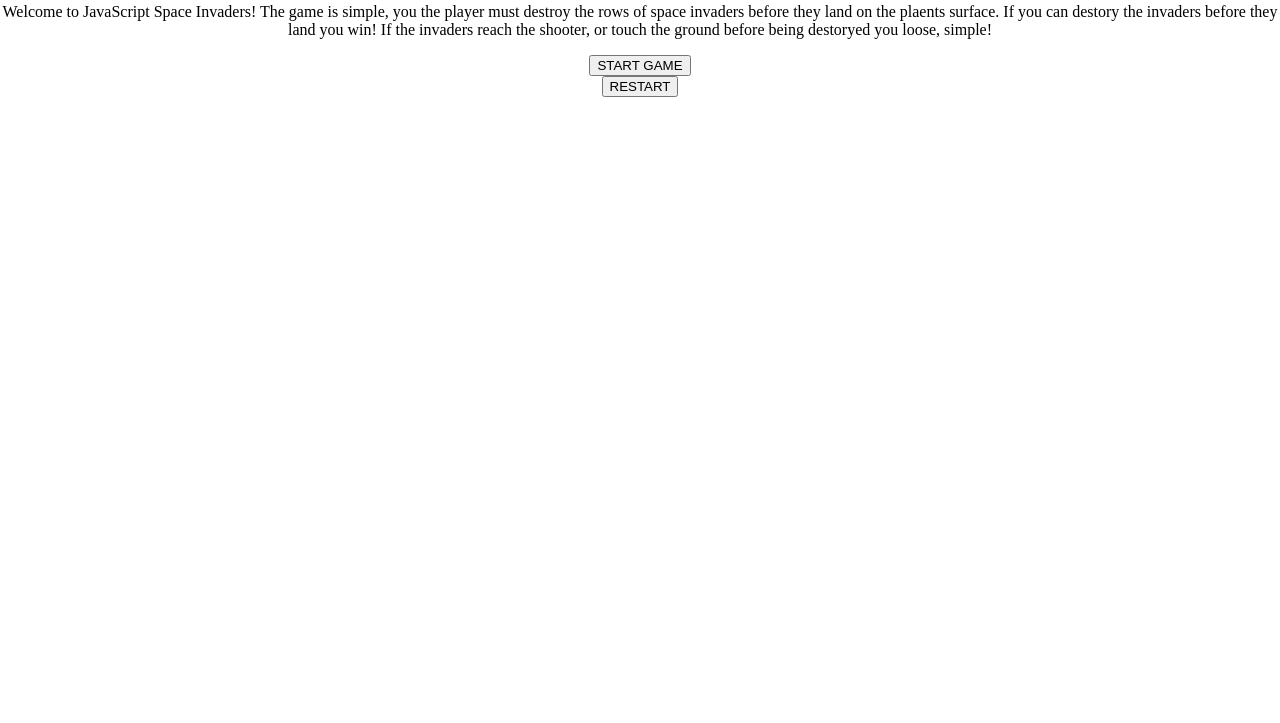
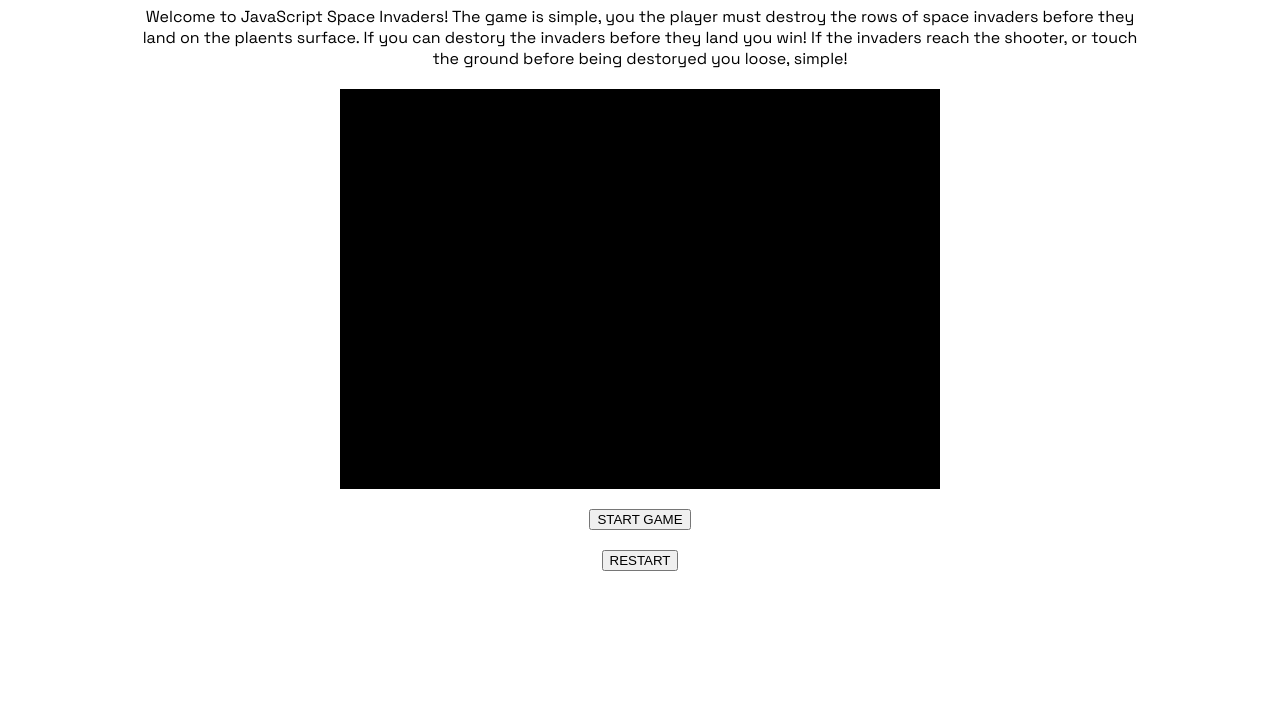
Before and after one commit to RikkieBobby/JS-SpaceInvaders, a plain HTML site: page index.html in a window 1280 px wide. Shown: the part 77-800 px from the top of the page. Drawn offline with Linux system fonts and the light colour scheme.

Commit message:
add style to body, instructions and game area in css

```diff
--- a/assets/css/style.css
+++ b/assets/css/style.css
@@ -1,5 +1,23 @@
+@import url("https://fonts.googleapis.com/css2?family=Black+Ops+One&family=Space+Grotesk&display=swap");
+
 body {
     width: 100%;
     margin: 0 auto;
     text-align: center;
+    font-family: "Black Ops One", sans-serif;
 }
+
+#instructions {
+    font-family: 'Space Grotesk', sans-serif;
+    width: 80%;
+    text-align: center;
+    margin: 0 auto;
+}
+
+#game-area {
+    width: 600px;
+    height: 400px;
+    background-color: black;
+    margin: 0 auto;
+    text-align: center;
+}
--- a/index.html
+++ b/index.html
@@ -3,6 +3,7 @@
 <head>
     <meta charset="UTF-8">
     <meta name="viewport" content="width=device-width, initial-scale=1.0">
+    <link href="https://fonts.googleapis.com/css2?family=Black+Ops+One&family=Space+Grotesk&display=swap" rel="stylesheet">
     <link rel="stylesheet" href="assets/css/style.css">
     <title>Document</title>
 </head>
@@ -12,9 +13,14 @@
 
     <p id="instructions">Welcome to JavaScript Space Invaders! The game is simple, you the player must destroy the rows of space invaders before they land on the plaents surface. If you can destory the invaders before they land you win! If the invaders reach the shooter, or touch the ground before being destoryed you loose, simple!</p>
 
+    <br>
+
     <div id="game-area"></div>
 
+    <br>
+
     <button id="start-game">START GAME</button>
+    <br>
     <br>
     <button id="restart-button">RESTART</button>
 
```
